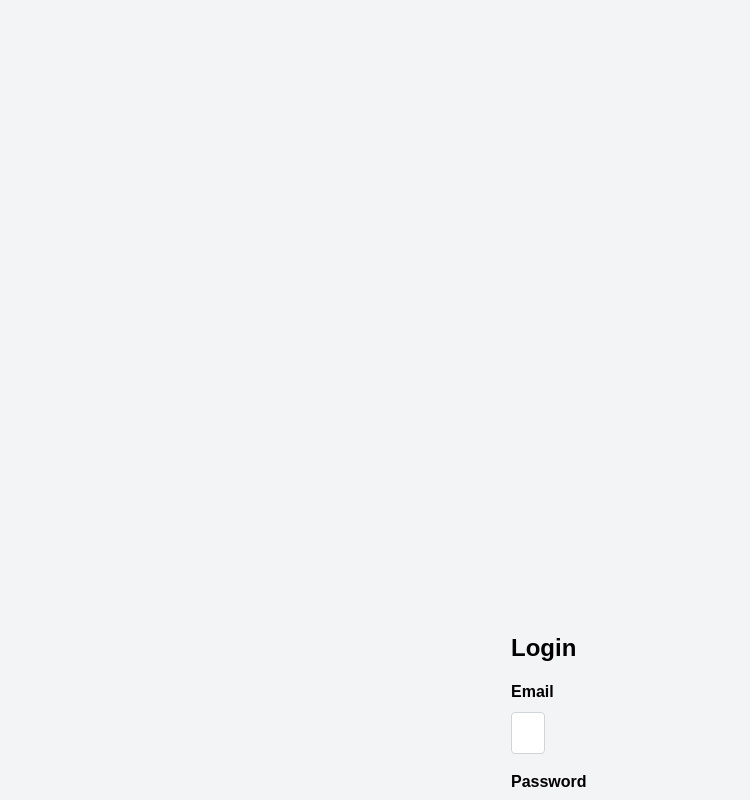
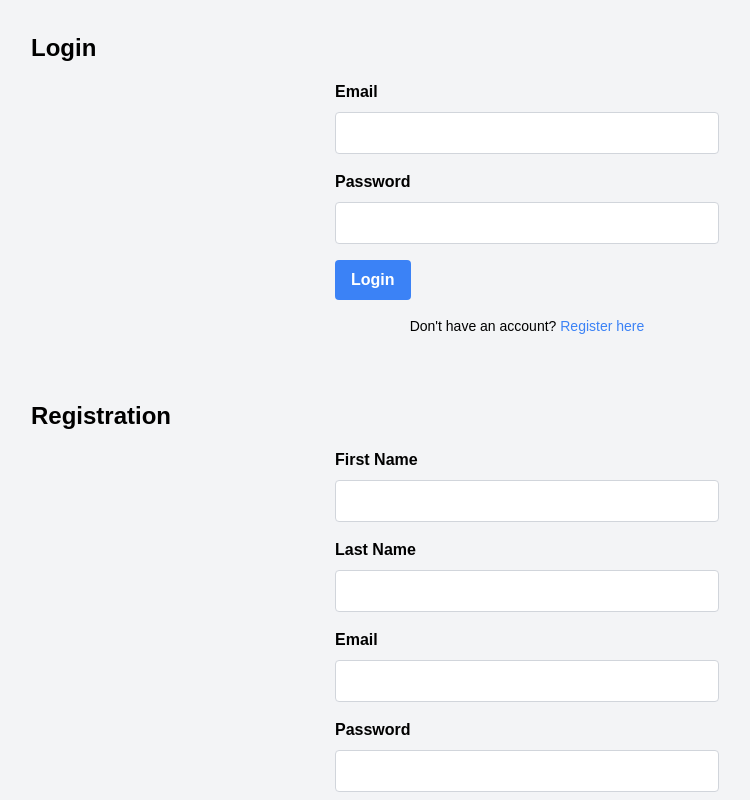
Before and after one commit to Brand0nLe/mini-pill-pal, a React (Create React App) app: page / in a window 1280 px wide. Shown: the top 800 px of the page, without its empty margins (113-863 px from the left). Built offline with nearby package versions, Linux system fonts and the light colour scheme.

Commit message:
home page login/registration

```diff
--- a/src/App.css
+++ b/src/App.css
@@ -37,10 +37,7 @@
   }
 } */
 
-html {
-  margin: 300px;
-  padding: 300px;
-}
+
 body {
   font-family: Arial, sans-serif;
   margin: 0;
--- a/src/components/Home/Home.tsx
+++ b/src/components/Home/Home.tsx
@@ -85,8 +85,8 @@ const Home: React.FC = () => {
         </>
       ) : (
         <>
-          <Login onLogin={handleLogin} onRegistrationSuccess={() => { }} />
-          <Registration onRegistration={handleRegistration} onLoginSuccess={() => { }} />
+          <Login onLogin={handleLogin} onRegistrationSuccess={() => {}} />
+          <Registration onRegistration={handleRegistration} onLoginSuccess={() => {}} />
         </>
       )}
     </div>
```
